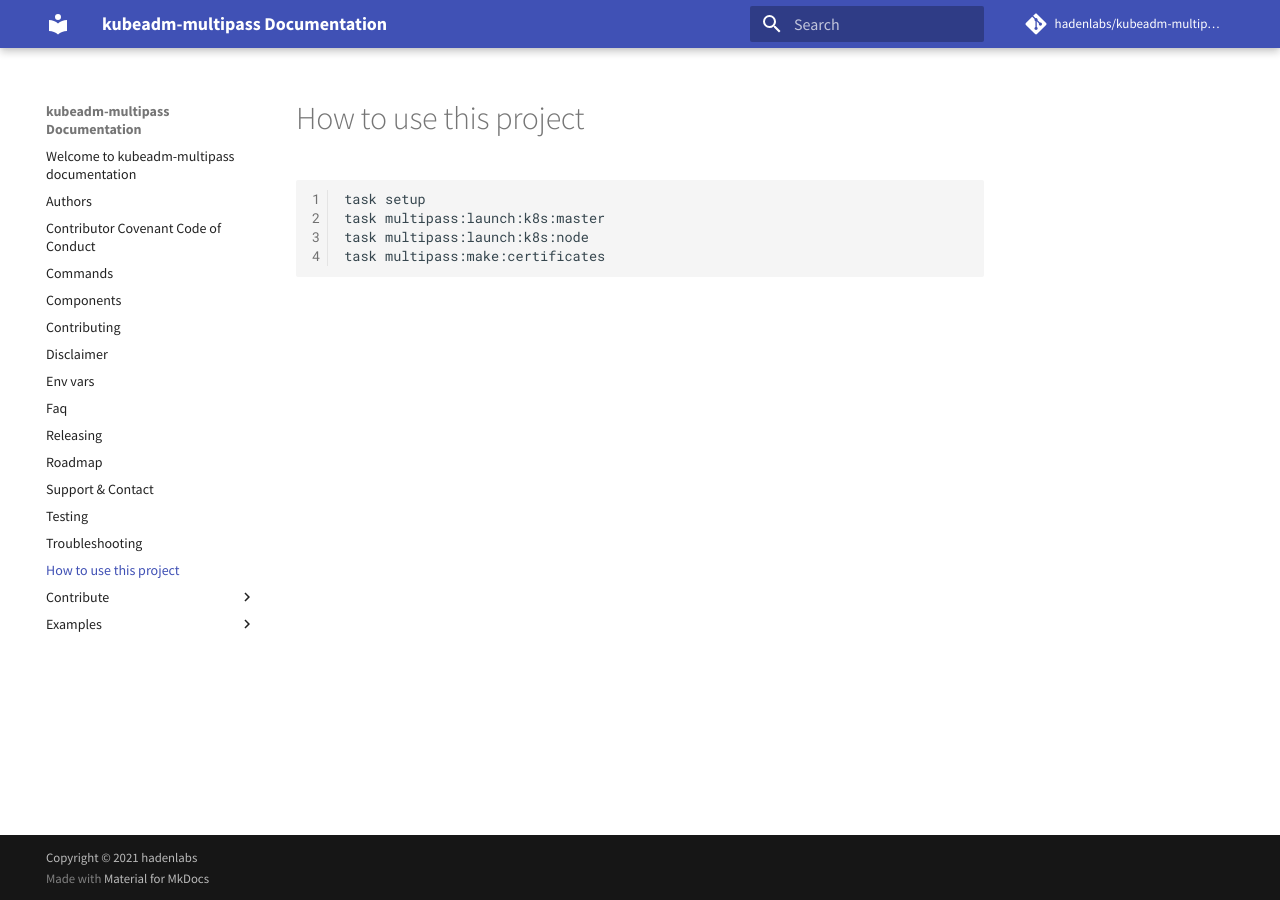
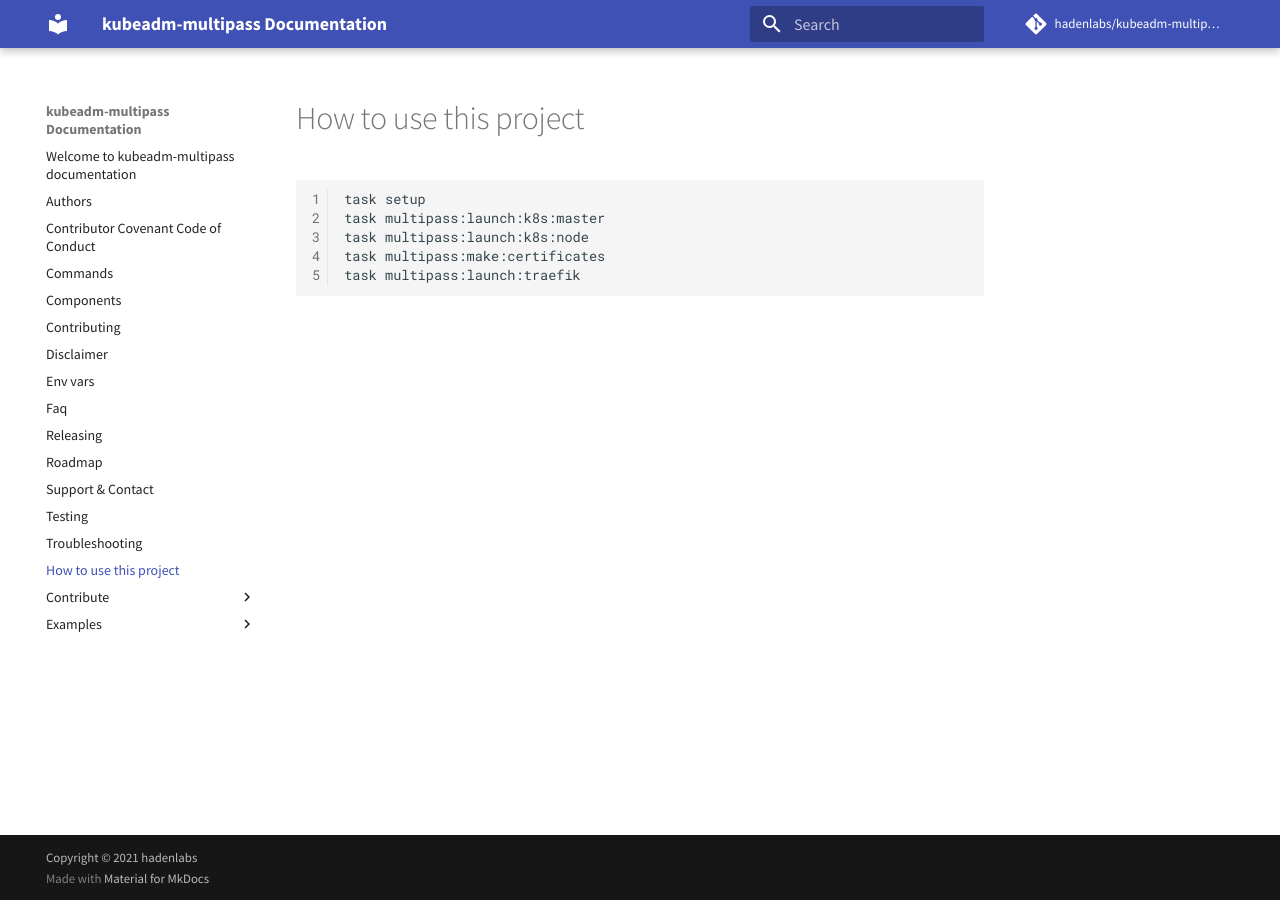
Before and after one commit to hadenlabs/kubeadm-multipass, an MkDocs documentation site: the page built from docs/usage.md, in a window 1280 px wide. Built offline with MkDocs 1.6.1 and Material for MkDocs 9.7.7, drawn with Linux system fonts in a browser that asks for light colours; comment, search, counter and statistics services are not loaded.

Commit message:
fix: generate secrets traefik (#22)

````diff
--- a/Taskfile.yml
+++ b/Taskfile.yml
@@ -13,6 +13,7 @@ includes:
   sonar: ./provision/task/sonar.yml
   diagrams: ./provision/diagrams/Taskfile.yml
   multipass: ./provision/task/multipass.yml
+  k8s: ./provision/task/k8s.yml
 
 env:
   DOCKER:
--- a/docs/usage.md
+++ b/docs/usage.md
@@ -5,4 +5,5 @@ task setup
 task multipass:launch:k8s:master
 task multipass:launch:k8s:node
 task multipass:make:certificates
+task multipass:launch:traefik
 ```
````
Also changed, not shown: 1 other file.
